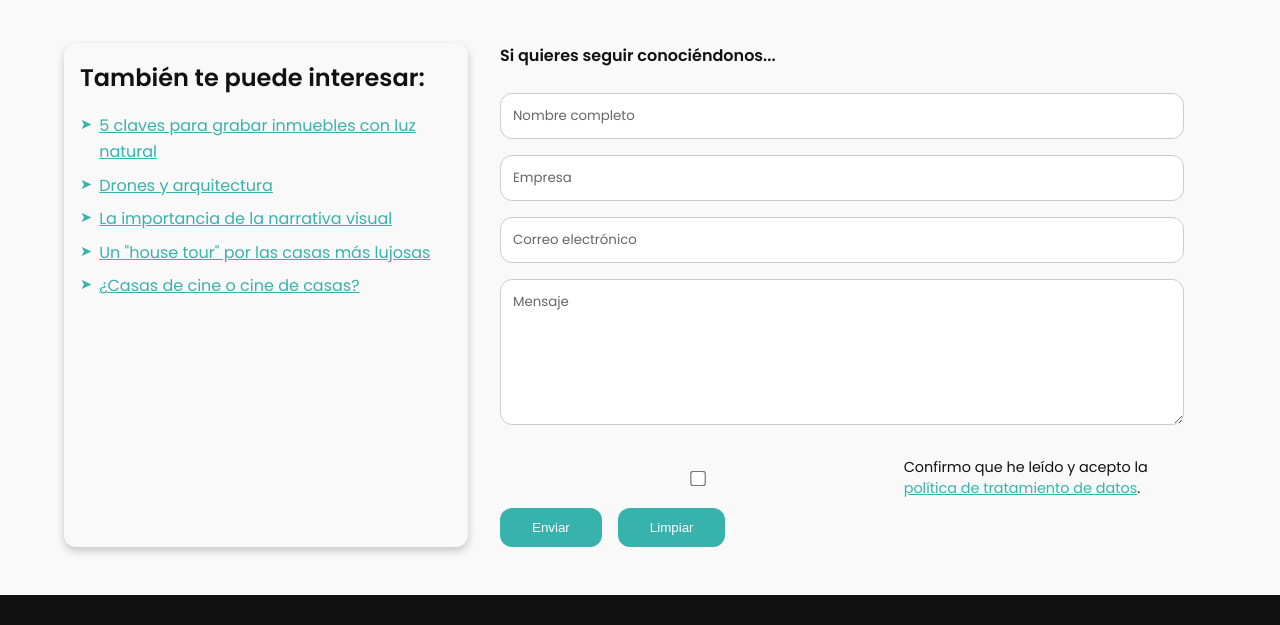
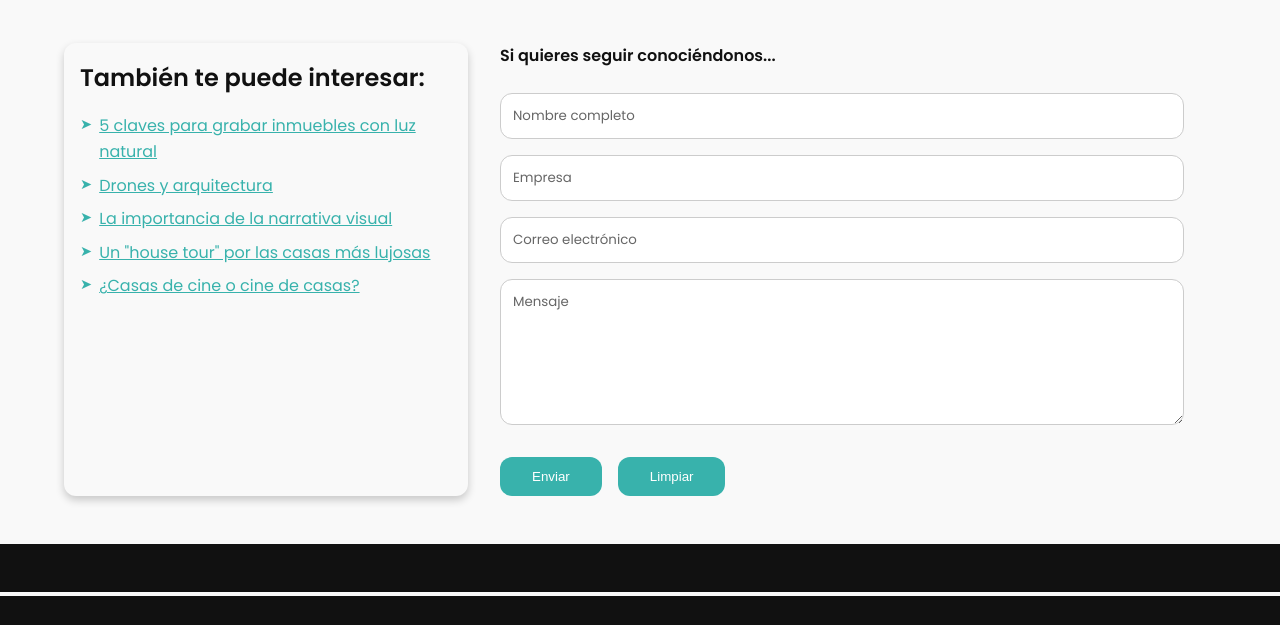
Before and after one commit to blurrymiko/css_entrega_flexbox, a plain HTML site: page index.html in a window 1280 px wide. Shown: the part 3415-4040 px from the top of the page. Drawn offline with Linux system fonts and the light colour scheme.

Commit message:
update:version_1.2

```diff
--- a/index.html
+++ b/index.html
@@ -211,6 +211,7 @@
             id="nombre"
             name="nombre"
             placeholder="Nombre completo"
+            required
           />
           <input
             type="text"
@@ -223,29 +224,17 @@
             id="mail"
             name="mail"
             placeholder="Correo electrónico"
+            required
           />
           <textarea
             id="mensaje"
             name="mensaje"
             rows="6"
             placeholder="Mensaje"
+            required
           ></textarea>
 
           <div class="form-footer">
-            <div class="acepto-politica">
-              <input
-                type="checkbox"
-                id="privacidad"
-                name="privacidad"
-                required
-              />
-              <label for="privacidad">
-                Confirmo que he leído y acepto la
-                <a href="#" target="_blank">política de tratamiento de datos</a
-                >.
-              </label>
-            </div>
-
             <div class="botones-formulario">
               <button type="submit">Enviar</button>
               <button type="reset">Limpiar</button>
--- a/style.css
+++ b/style.css
@@ -314,17 +314,9 @@ section h2 {
   padding-right: 1rem;
 }
 
-.acepto-politica {
-  display: flex;
-  align-items: center;
-  gap: 0.5rem;
-  font-size: 0.9rem;
-  color: var(--negro-suave);
-  flex: 1 1 auto;
-}
-
 .botones-formulario {
   display: flex;
+  flex-wrap: wrap;
   gap: 1rem;
 }
 
@@ -374,22 +366,6 @@ section h2 {
   flex-wrap: wrap;
 }
 
-.acepto-politica input[type='checkbox'] {
-  margin: 0;
-  transform: scale(1.2);
-  vertical-align: middle;
-  line-height: 1;
-}
-
-.acepto-politica label {
-  line-height: 1.5;
-}
-
-.acepto-politica a {
-  color: var(--azul-verde);
-  text-decoration: underline;
-}
-
 /* FOOTER */
 footer {
   background-color: var(--negro-suave);
```
